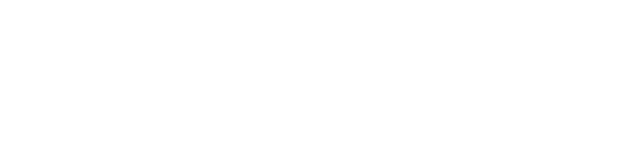
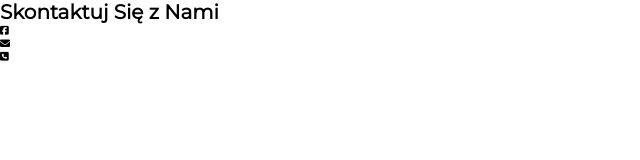
Before and after one commit to RomPop76/ResponsSite, a plain HTML site: page index.html in a window 1280 px wide. Shown: the whole page, without its empty margins (0-640 px from the left). Drawn offline with Linux system fonts and the light colour scheme.

Commit message:
Commit 2

```diff
--- a/index.html
+++ b/index.html
@@ -4,9 +4,30 @@
     <meta charset="UTF-8">
     <meta http-equiv="X-UA-Compatible" content="IE=edge">
     <meta name="viewport" content="width=device-width, initial-scale=1.0">
-    <title>Document</title>
+    <title>Responsive Contact Page</title>
+    <link rel="preconnect" href="https://fonts.googleapis.com"><link rel="preconnect" href="https://fonts.gstatic.com" crossorigin><link href="https://fonts.googleapis.com/css2?family=Montserrat&display=swap" rel="stylesheet">
+    <script src="https://kit.fontawesome.com/5de9c11e09.js" crossorigin="anonymous"></script>
+    <link rel="stylesheet" href="style.css">
 </head>
 <body>
-
+    <div class="container">
+        <div class="container-background">
+            <div class="leftPurleCircle"></div>
+            <div class="BigGreyCircle"></div>
+            <div class="smallRedCircle"></div>
+        </div>
+    </div>
+    <div class="contactSection">
+        <div class="leftSection">
+            <h1>Skontaktuj <span>Się z Nami</span></h1>
+            <div class="contactIcons">
+                <ul>
+                    <li><i class="fab fa-facebook-square"></i></li>
+                    <li><i class="fas fa-envelope"></i></li>
+                   <li><i class="fas fa-phone-square"></i></li>
+              </ul>
+            </div>
+        </div>
+    </div>
 </body>
 </html>
--- /dev/null
+++ b/style.css
@@ -0,0 +1,26 @@
+/* Fonts */
+
+@import url('https://fonts.googleapis.com/css2?family=Montserrat&display=swap');
+
+/* Global Settings */
+* {
+    margin: 0;
+    padding: 0;
+    box-sizing: border-box;
+}
+
+html {
+    font-size: 10px;
+    font-family: 'Montserrat', sans-serif;
+}
+
+/* Color Variables */
+
+:root {
+    --lightPurple: #7D64FE;
+    --darkPurple: #7860F3;
+    --bigCircleGrey: #DEE1E6;
+    --smallCircleRed: #FF6868;
+    --formTextAndBorders: #CECECE;
+    --mainWhite: #ffffff;
+}
```
